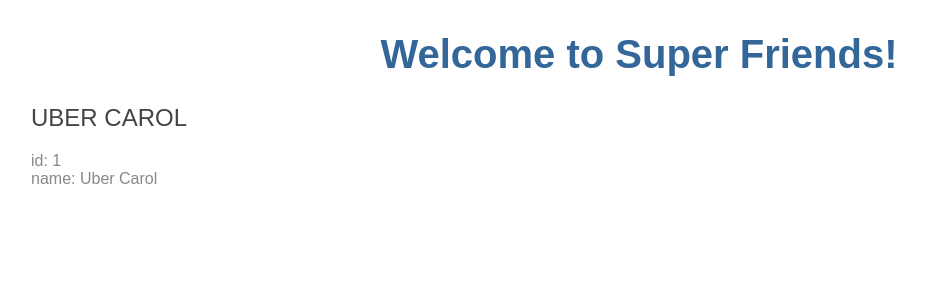
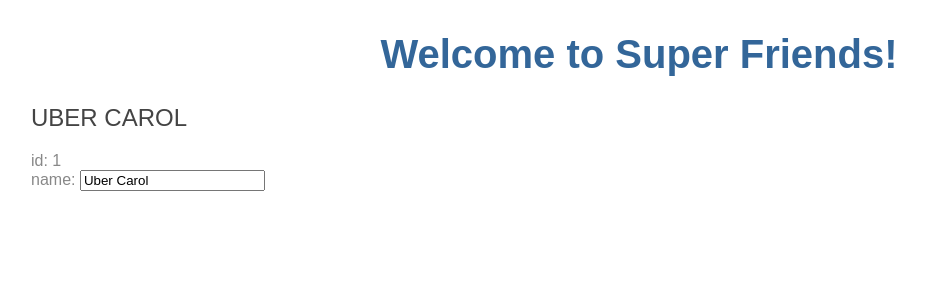
Before and after one commit to JanCVanB/angular-tour-of-heroes, an Angular app: page / in a window 1280 px wide. Shown: the top 300 px of the page, without its empty margins (1-926 px from the left). Built offline with nearby package versions, Linux system fonts and the light colour scheme.

Commit message:
:sparkles: Add name-editing input to HeroesComponent

```diff
--- a/src/app/app.module.ts
+++ b/src/app/app.module.ts
@@ -1,5 +1,6 @@
 import { BrowserModule } from '@angular/platform-browser';
 import { NgModule } from '@angular/core';
+import { FormsModule } from '@angular/forms';
 
 
 import { AppComponent } from './app.component';
@@ -12,7 +13,8 @@ import { HeroesComponent } from './heroes/heroes.component';
     HeroesComponent
   ],
   imports: [
-    BrowserModule
+    BrowserModule,
+    FormsModule
   ],
   providers: [],
   bootstrap: [AppComponent]
--- a/src/app/heroes/heroes.component.html
+++ b/src/app/heroes/heroes.component.html
@@ -1,3 +1,15 @@
-<h2>{{ hero.name | uppercase }}</h2>
-<div><span>id: </span>{{hero.id}}</div>
-<div><span>name: </span>{{hero.name}}</div>
+<h2>
+  {{ hero.name | uppercase }}
+</h2>
+<div>
+  <span>
+    id:
+  </span>
+  {{hero.id}}
+</div>
+<div>
+  <label>
+    name:
+    <input [(ngModel)]="hero.name" placeholder="name">
+  </label>
+</div>
```
Also changed, not shown: 2 other files (tests, documents, lock files or other folders).
